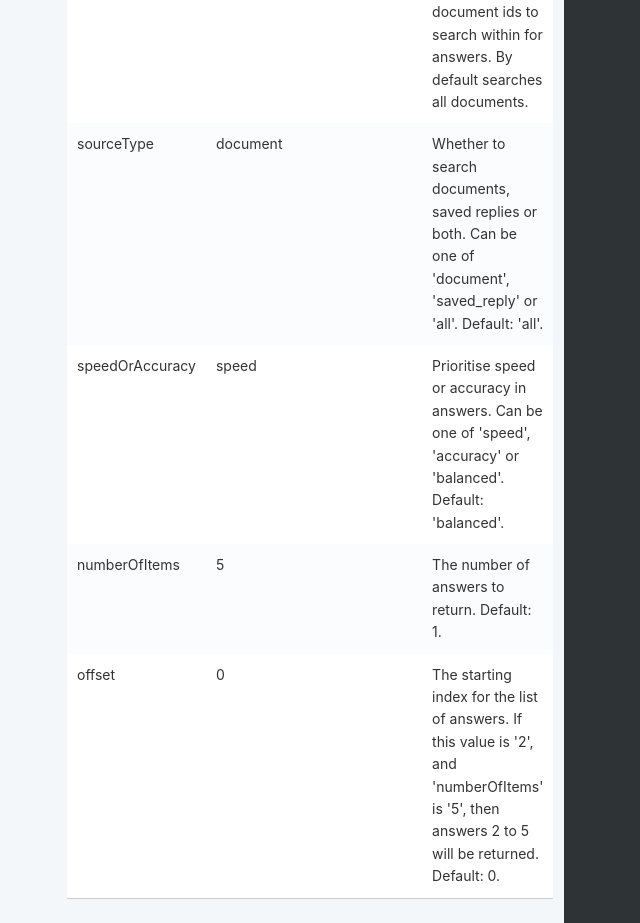
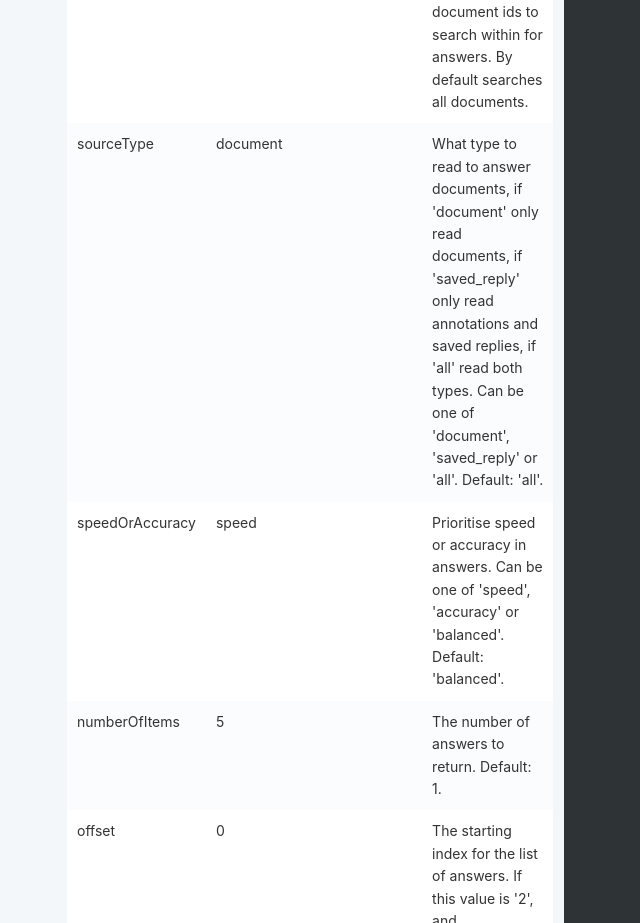
Before and after one commit to bloomsburyai/bloomsburyai.github.io, a plain HTML site: page documentation/index.html in a window 1280 px wide. Shown: the part 2260-3183 px from the top of the page, without its empty margins (191-831 px from the left). Drawn offline with Linux system fonts and the light colour scheme.

Commit message:
Updating demo

```diff
--- a/documentation/index.html
+++ b/documentation/index.html
@@ -534,7 +534,7 @@ In this documentation we will refer to the location of the frontend server as :
 <tr>
 <td>sourceType</td>
 <td>document</td>
-<td>Whether to search documents, saved replies or both. Can be one of &#39;document&#39;, &#39;saved_reply&#39; or &#39;all&#39;. Default: &#39;all&#39;.</td>
+<td>What type to read to answer documents, if &#39;document&#39; only read documents, if &#39;saved_reply&#39; only read annotations and saved replies, if &#39;all&#39; read both types. Can be one of &#39;document&#39;, &#39;saved_reply&#39; or &#39;all&#39;. Default: &#39;all&#39;.</td>
 </tr>
 <tr>
 <td>speedOrAccuracy</td>
```
